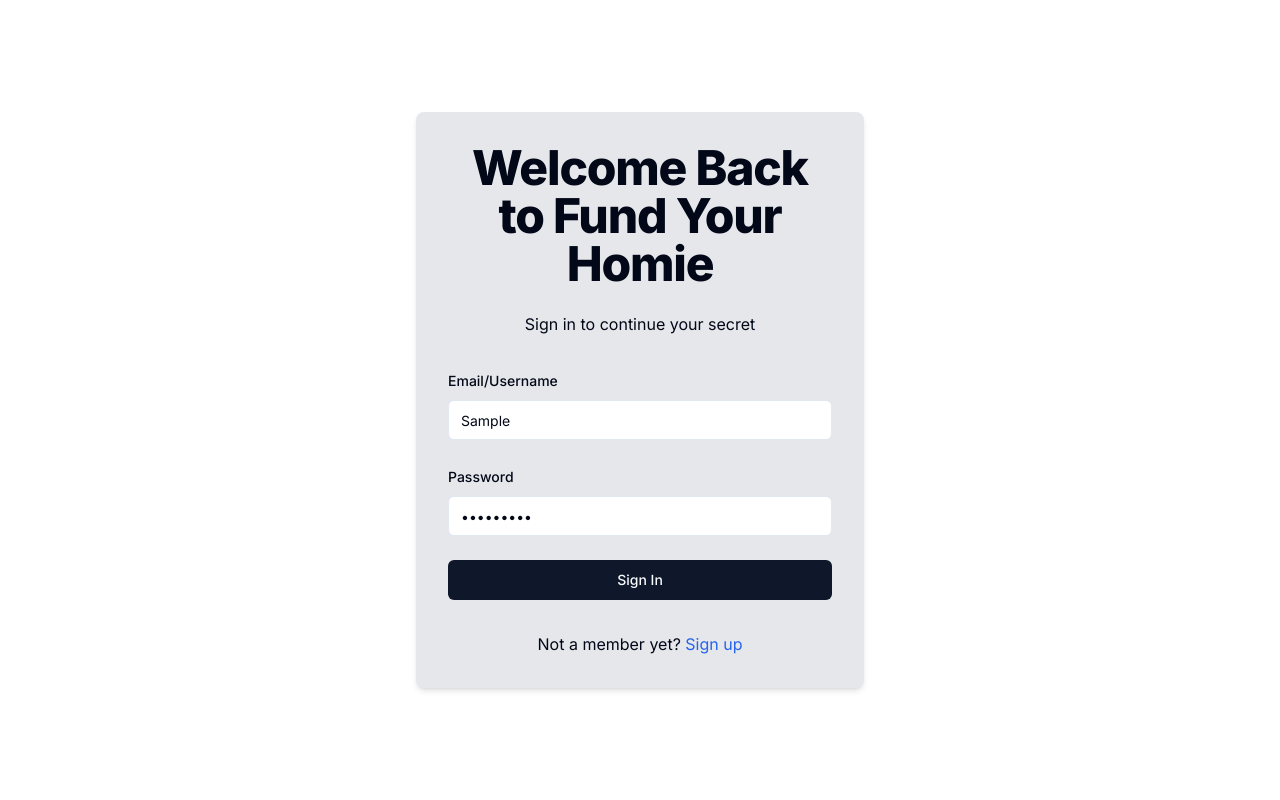
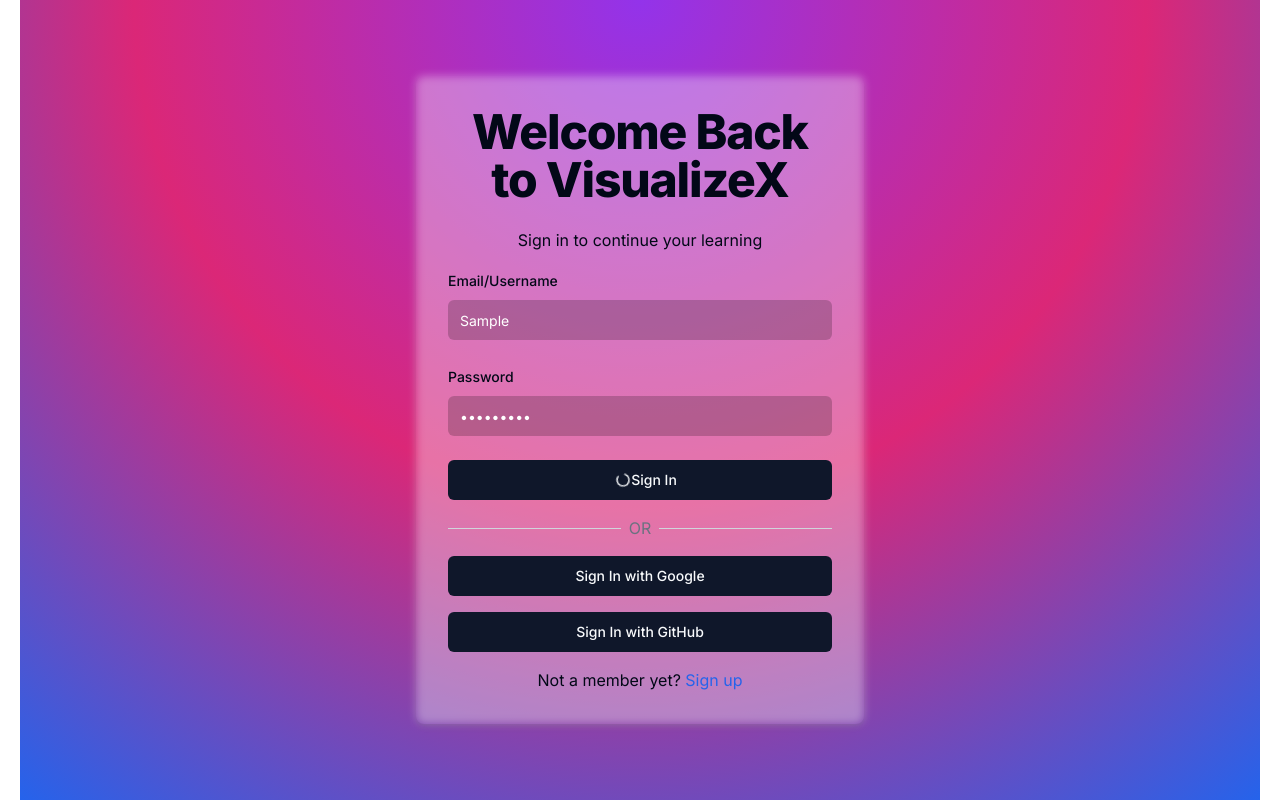
Before and after one commit to dev-shreyash/VisualizeX, a Next.js app in the folder app/: page /sign-in in a window 1280 px wide. Both pictures are taken after typing "Sample", "Sample123" into the empty fields and a click on the button "Sign In". Built offline with nearby package versions, Linux system fonts and the light colour scheme.

Commit message:
Updated: user auth config

```diff
--- a/app/src/app/(app)/dashboard/page.tsx
+++ b/app/src/app/(app)/dashboard/page.tsx
@@ -1,9 +1,57 @@
-import React from 'react'
+"use client";
+import React, { useEffect, useState } from 'react';
+import { useSessionData } from '@/app/hooks/useSessionData';
+import { signOut } from 'next-auth/react';
+import { useRouter } from 'next/navigation';
+import { Button } from '@/components/ui/button';
 
 const UserDashboard = () => {
+
+  const { session, status } = useSessionData();
+  const router = useRouter();
+  const [userStatus, setUserStatus] =useState(false);
+  useEffect(() => {
+
+    if (status === "authenticated") {
+      setUserStatus(true);
+      console.log("Session data:", session);
+    }
+  }, [session, status]);
+
+  if (status === "loading") {
+    return <div>Loading...</div>;
+  }
+
+  if (userStatus === false) {
+    return <div>Please log in to view your dashboard</div>;
+  }
+
+  // Logout
+  const handleSignOut = async () => {
+    try {
+      await signOut({
+        redirect: false,
+        callbackUrl: '/',
+      });
+
+      router.push('/');
+      window.location.reload();
+    } catch (error) {
+      console.error('Failed to sign out:', error);
+    }
+  };
+
   return (
-    <div>User Dashboard</div>
-  )
-}
+    <div>
+      <h2>User Dashboard</h2>
+      <div>
+        <h2>Profile</h2>
+        <p>Username: {session?.user?.username}</p>
+        <p>Email: {session?.user?.email}</p>
+        <Button className="w-full mx-4 md:w-auto bg-slate-900 text-white" variant='outline' onClick={handleSignOut}>Logout</Button>
+      </div>
+    </div>
+  );
+};
 
-export default UserDashboard
+export default UserDashboard;
--- a/app/src/app/(auth)/sign-in/page.tsx
+++ b/app/src/app/(auth)/sign-in/page.tsx
@@ -1,70 +1,93 @@
-'use client';
+"use client";
 
-import { zodResolver } from '@hookform/resolvers/zod';
-import { useForm } from 'react-hook-form';
-import * as z from 'zod';
-import { signIn } from 'next-auth/react';
-import {Form,FormField,FormItem,FormLabel,FormMessage} from '@/components/ui/form';
-import { Button } from '@/components/ui/button';
-import { Input } from '@/components/ui/input';
-import Link from 'next/link';
-import { useRouter } from 'next/navigation';
-import { useToast } from '@/components/ui/use-toast';
-import { signInSchema } from '@/schemas/signInSchema';
+import { zodResolver } from "@hookform/resolvers/zod";
+import { useForm } from "react-hook-form";
+import * as z from "zod";
+import { signIn } from "next-auth/react";
+import {
+  Form,
+  FormField,
+  FormItem,
+  FormLabel,
+  FormMessage,
+} from "@/components/ui/form";
+import { Button } from "@/components/ui/button";
+import { Input } from "@/components/ui/input";
+import Link from "next/link";
+import { useRouter } from "next/navigation";
+import { useToast } from "@/components/ui/use-toast";
+import { signInSchema } from "@/schemas/signInSchema";
+import { Loader2, RefreshCcw } from "lucide-react";
+import { useState } from "react";
 
 export default function SignInForm() {
+  const [isLoading, setIsLoading] = useState(false);
   const router = useRouter();
 
   const form = useForm<z.infer<typeof signInSchema>>({
     resolver: zodResolver(signInSchema),
     defaultValues: {
-      identifier: '',
-      password: '',
+      identifier: "",
+      password: "",
     },
   });
 
   const { toast } = useToast();
 
-
   const onSubmit = async (data: z.infer<typeof signInSchema>) => {
-    const result = await signIn('credentials', {
+    setIsLoading(true);
+    const result = await signIn("credentials", {
       redirect: false,
-      identifier: data.identifier,
+      identifier: data.identifier, // use correct field names
       password: data.password,
     });
 
-    console.log(result)
-    console.log(result)
+    console.log(result);
 
     if (result?.error) {
-      if (result.error === 'CredentialsSignin') {
+      if (result.error === "CredentialsSignin") {
         toast({
-          title: 'Login Failed',
-          description: 'Incorrect username or password',
-          variant: 'destructive',
+          title: "Login Failed",
+          description: "Incorrect username or password",
+          variant: "destructive",
         });
       } else {
         toast({
-          title: 'Error',
+          title: "Error",
           description: result.error,
-          variant: 'destructive',
+          variant: "destructive",
         });
       }
     }
+    window.location.reload();
 
-    if (result?.url) {
-      router.replace('/dashboard');
+    if (result?.ok) {
+      router.replace("/dashboard");
+    }
+  };
+
+  const handleOAuthSignIn = async (provider: string) => {
+    const result = await signIn(provider, { callbackUrl: "/dashboard" });
+    console.log(result);
+    if (result?.error) {
+      toast({
+        title: "Error",
+        description: result.error,
+        variant: "destructive",
+      });
     }
   };
 
   return (
-    <div className="flex justify-center mx-5 items-center min-h-screen bg-white-800">
-      <div className="w-full max-w-md p-8 space-y-8 bg-gray-200  rounded-lg shadow-md">
+    <div className="flex justify-center mx-5 items-center min-h-screen h-72 bg-[radial-gradient(circle_at_top,_var(--tw-gradient-stops))] from-purple-600 via-pink-600 to-blue-600">
+      <div className="relative w-full max-w-md p-8 rounded-lg shadow-md">
+        <div className="absolute inset-0 bg-white bg-opacity-35 blur-sm rounded-lg"></div>
+        <div className="relative z-10">
           <div className="text-center">
             <h1 className="text-2xl font-extrabold tracking-tight lg:text-5xl mb-6">
-            Welcome Back to Fund Your Homie
+              Welcome Back to VisualizeX
             </h1>
-          <p className="mb-4">Sign in to continue your secret</p>
+            <p className="mb-4">Sign in to continue your learning</p>
           </div>
           <Form {...form}>
             <form onSubmit={form.handleSubmit(onSubmit)} className="space-y-6">
@@ -74,7 +97,12 @@
                 render={({ field }) => (
                   <FormItem>
                     <FormLabel>Email/Username</FormLabel>
-                  <Input {...field} />
+                    <Input
+                      {...field}
+                      name="identifier" // use correct field name
+                      className="appearance-none border-none border-b-2 border-transparent bg-black bg-opacity-20 w-full py-2 px-3 text-white leading-tight focus:outline-none focus-visible:border-gray-500 placeholder:text-gray-300 focus:ring-0"
+                      type="text"
+                    />
                     <FormMessage />
                   </FormItem>
                 )}
@@ -85,174 +113,56 @@
                 render={({ field }) => (
                   <FormItem>
                     <FormLabel>Password</FormLabel>
-                  <Input type="password" {...field} />
+                    <Input
+                      {...field}
+                      name="password" // use correct field name
+                      type="password"
+                      className="appearance-none border-none border-b-2 border-transparent bg-black bg-opacity-20 w-full py-2 px-3 text-white leading-tight focus:outline-none focus-visible:border-gray-500 placeholder:text-gray-300 focus:ring-0"
+                    />
                     <FormMessage />
                   </FormItem>
                 )}
               />
-            <Button className='w-full' type="submit">Sign In</Button>
+              <Button className="w-full" type="submit">
+                {isLoading &&
+                  <Loader2 className="h-4 w-4 animate-spin ml-3" />
+                }
+                Sign In
+              </Button>
             </form>
           </Form>
+          <div className="flex items-center justify-center mt-4">
+            <hr className="w-full border-gray-300" />
+            <span className="px-2 text-gray-500">OR</span>
+            <hr className="w-full border-gray-300" />
+          </div>
+          <div className="flex flex-col space-y-4 mt-4">
+            <Button
+              className="w-full"
+              onClick={() => handleOAuthSignIn("google")}
+            >
+              Sign In with Google
+            </Button>
+            <Button
+              className="w-full"
+              onClick={() => handleOAuthSignIn("github")}
+            >
+              Sign In with GitHub
+            </Button>
+          </div>
           <div className="text-center mt-4">
             <p>
-            Not a member yet?{' '}
-            <Link href="/sign-up" className="text-blue-600 hover:text-blue-800">
+              Not a member yet?{" "}
+              <Link
+                href="/sign-up"
+                className="text-blue-600 hover:text-blue-800"
+              >
                 Sign up
               </Link>
             </p>
           </div>
         </div>
       </div>
+    </div>
   );
 }
-
-
-
-
-
-
-
-
-
-
-
-
-
-
-
-
-
-
-
-
-
-// 'use client';
-
-// import { zodResolver } from '@hookform/resolvers/zod';
-// import { useForm } from 'react-hook-form';
-// import * as z from 'zod';
-// import { signIn } from 'next-auth/react';
-// import { Form, FormField, FormItem, FormLabel, FormMessage } from '@/components/ui/form';
-// import { Button } from '@/components/ui/button';
-// import { Input } from '@/components/ui/input';
-// import Link from 'next/link';
-// import { useRouter } from 'next/navigation';
-// import { useToast } from '@/components/ui/use-toast';
-// import { signInSchema } from '@/schemas/signInSchema';
-
-// export default function SignInForm() {
-//   const router = useRouter();
-
-//   const form = useForm<z.infer<typeof signInSchema>>({
-//     resolver: zodResolver(signInSchema),
-//     defaultValues: {
-//       identifier: '',
-//       password: '',
-//     },
-//   });
-
-//   const { toast } = useToast();
-
-//   const onSubmit = async (data: z.infer<typeof signInSchema>) => {
-//     const result = await signIn('credentials', {
-//       redirect: false,
-//       identifier: data.identifier,
-//       password: data.password,
-//     });
-
-//     console.log(result)
-
-//     if (result?.error) {
-//       if (result.error === 'CredentialsSignin') {
-//         toast({
-//           title: 'Login Failed',
-//           description: 'Incorrect username or password',
-//           variant: 'destructive',
-//         });
-//       } else {
-//         toast({
-//           title: 'Error',
-//           description: result.error,
-//           variant: 'destructive',
-//         });
-//       }
-//     }
-
-//     if (result?.url) {
-//       router.replace('/dashboard');
-//     }
-//   };
-
-//   const handleOAuthSignIn = async (provider: string) => {
-//     const result = await signIn(provider, { callbackUrl: '/dashboard' });
-//     console.log(result)
-//     if (result?.error) {
-//       toast({
-//         title: 'Error',
-//         description: result.error,
-//         variant: 'destructive',
-//       });
-//     }
-//   };
-
-//   return (
-//     <div className="flex justify-center mx-5 items-center min-h-screen bg-white-800">
-//       <div className="w-full max-w-md p-8 space-y-8 bg-gray-200 rounded-lg shadow-md">
-//         <div className="text-center">
-//           <h1 className="text-2xl font-extrabold tracking-tight lg:text-5xl mb-6">
-//             Welcome Back to VisualizeX
-//           </h1>
-//           <p className="mb-4">Sign in to continue your learning</p>
-//         </div>
-//         <Form {...form}>
-//           <form onSubmit={form.handleSubmit(onSubmit)} className="space-y-6">
-//             <FormField
-//               name="identifier"
-//               control={form.control}
-//               render={({ field }) => (
-//                 <FormItem>
-//                   <FormLabel>Email/Username</FormLabel>
-//                   <Input {...field} />
-//                   <FormMessage />
-//                 </FormItem>
-//               )}
-//             />
-//             <FormField
-//               name="password"
-//               control={form.control}
-//               render={({ field }) => (
-//                 <FormItem>
-//                   <FormLabel>Password</FormLabel>
-//                   <Input type="password" {...field} />
-//                   <FormMessage />
-//                 </FormItem>
-//               )}
-//             />
-//             <Button className='w-full' type="submit">Sign In</Button>
-//           </form>
-//         </Form>
-//         <div className="flex items-center justify-center mt-4">
-//           <hr className="w-full border-gray-300" />
-//           <span className="px-2 text-gray-500">OR</span>
-//           <hr className="w-full border-gray-300" />
-//         </div>
-//         <div className="flex flex-col space-y-4 mt-4">
-//           <Button className="w-full" onClick={() => handleOAuthSignIn('google')}>
-//             Sign In with Google
-//           </Button>
-//           <Button className="w-full" onClick={() => handleOAuthSignIn('github')}>
-//             Sign In with GitHub
-//           </Button>
-//         </div>
-//         <div className="text-center mt-4">
-//           <p>
-//             Not a member yet?{' '}
-//             <Link href="/sign-up" className="text-blue-600 hover:text-blue-800">
-//               Sign up
-//             </Link>
-//           </p>
-//         </div>
-//       </div>
-//     </div>
-//   );
-// }
--- a/app/src/app/ClientWrapper.tsx
+++ b/app/src/app/ClientWrapper.tsx
@@ -1,22 +1,17 @@
-"use client"; // Mark this file as a Client Component
+"use client";
 
-import { usePathname } from 'next/navigation';
+import { SessionProvider } from "next-auth/react";
 import { Toaster } from '@/components/ui/toaster';
 
-
 const ClientWrapper = ({ children }: { children: React.ReactNode }) => {
-    const pathname = usePathname();
-    const noNavbarRoutes = ['/sign-in', '/sign-up'];
-
-    // const showNavbar = !noNavbarRoutes.some(route => pathname.startsWith(route));
-
-    return (
+  return (
+    <SessionProvider>
       <>
-        {/* {showNavbar && <Navbar2/>} */}
         {children}
         <Toaster />
       </>
-    );
-  };
+    </SessionProvider>
+  );
+};
 
-  export default ClientWrapper;
+export default ClientWrapper;
--- a/app/src/app/api/[...nextauth]/options.ts
+++ b/app/src/app/api/auth/[...nextauth]/options.ts
@@ -1,11 +1,10 @@
 import { NextAuthOptions } from "next-auth";
 import CredentialsProvider from 'next-auth/providers/credentials';
-// import GoogleProvider from "next-auth/providers/google";
-// import GitHubProvider from "next-auth/providers/github";
+import GoogleProvider from "next-auth/providers/google";
+import GitHubProvider from "next-auth/providers/github";
 import { PrismaAdapter } from "@next-auth/prisma-adapter";
 import bcrypt from 'bcryptjs';
 import { signInSchema } from "@/schemas/signInSchema";
-
 import { db } from "@/app/lib/database/database";
 
 export const authOptions: NextAuthOptions = {
@@ -14,10 +13,11 @@
       id: 'credentials',
       name: 'Credentials',
       credentials: {
-        email: { label: 'Email', type: 'text' },
-        password: { label: 'Password', type: 'password' },
+        identifier: { label: 'Email/Username', type: 'text' }, // match the name
+        password: { label: 'Password', type: 'password' },     // match the name
       },
       async authorize(credentials: any): Promise<any> {
+        console.time('authorize')
         try {
           const parsedCredentials = signInSchema.parse(credentials);
           const user = await db.user.findFirst({
@@ -29,6 +29,8 @@
             },
           });
 
+          console.timeLog('authorize', 'User query executed');
+
           if (!user || !user.password) {
             throw new Error('No user found with this email or username');
           }
@@ -38,6 +40,8 @@
             user.password
           );
 
+          console.timeLog('authorize', 'Password comparison executed');
+
           if (isPasswordCorrect) {
             return user;
           } else {
@@ -46,19 +50,19 @@
         } catch (err: any) {
           console.error('Error in authorize:', err);
           throw new Error(err.message || 'Authentication failed');
+        } finally {
+          console.timeEnd('authorize');
         }
       }
-
     }),
-    // Uncomment these when you have the secrets
-    // GoogleProvider({
-    //   clientId: process.env.GOOGLE_CLIENT_ID!,
-    //   clientSecret: process.env.GOOGLE_CLIENT_SECRET!,
-    // }),
-    // GitHubProvider({
-    //   clientId: process.env.GITHUB_CLIENT_ID!,
-    //   clientSecret: process.env.GITHUB_CLIENT_SECRET!,
-    // }),
+    GoogleProvider({
+      clientId: process.env.GOOGLE_CLIENT_ID!,
+      clientSecret: process.env.GOOGLE_CLIENT_SECRET!,
+    }),
+    GitHubProvider({
+      clientId: process.env.GITHUB_CLIENT_ID!,
+      clientSecret: process.env.GITHUB_CLIENT_SECRET!,
+    }),
   ],
   debug: true,
   adapter: PrismaAdapter(db),
--- /dev/null
+++ b/app/src/app/hooks/useSessionData.ts
@@ -0,0 +1,6 @@
+import { useSession } from 'next-auth/react';
+
+export const useSessionData = () => {
+  const { data: session, status } = useSession();
+  return { session, status };
+};
--- a/app/src/app/layout.tsx
+++ b/app/src/app/layout.tsx
@@ -7,8 +7,8 @@
 const inter = Inter({ subsets: ['latin'] });
 
 export const metadata: Metadata = {
-  title: 'Fund Your Homie',
-  description: 'get real advice from real peoples.',
+  title: 'VisualizeX',
+  description: 'An Algorithmic learning skew.',
 };
 
 interface RootLayoutProps {
--- a/app/src/app/page.tsx
+++ b/app/src/app/page.tsx
@@ -1,9 +1,22 @@
+
+"use client"
+
+import { Button } from "@/components/ui/button";
 import Image from "next/image";
+import { useRouter } from 'next/navigation';
 
 export default function Home() {
+  const router = useRouter();
+
   return (
     <main className="flex min-h-screen flex-col items-center justify-between p-24">
-
+     This is home page
+     <Button
+            className="mb-2"
+            onClick={() => (router.replace(`/dashboard`))}
+          >
+            Go to Dashboard
+      </Button>
     </main>
   );
 }
--- a/app/src/components/ui/input.tsx
+++ b/app/src/components/ui/input.tsx
@@ -11,7 +11,7 @@
       <input
         type={type}
         className={cn(
-          "flex h-10 w-full rounded-md border border-input bg-background px-3 py-2 text-sm ring-offset-background file:border-0 file:bg-transparent file:text-sm file:font-medium placeholder:text-muted-foreground focus-visible:outline-none focus-visible:ring-2 focus-visible:ring-ring focus-visible:ring-offset-2 disabled:cursor-not-allowed disabled:opacity-50",
+          "flex h-10 w-full rounded-md border border-input bg-background px-3 py-2 text-sm ring-offset-background file:border-0 file:bg-transparent file:text-sm file:font-medium placeholder:text-muted-foreground focus-visible:outline-none  disabled:cursor-not-allowed disabled:opacity-50",
           className
         )}
         ref={ref}
--- a/app/src/context/AuthProvider.tsx
+++ b/app/src/context/AuthProvider.tsx
@@ -4,6 +4,7 @@
 
 export default function AuthProvider({
   children,
+
 }: {
   children: React.ReactNode;
 }) {
--- /dev/null
+++ b/app/src/helper/sessionLogger.tsx
@@ -0,0 +1,23 @@
+// components/SessionLogger.tsx
+import { useSession } from "next-auth/react";
+import { useEffect } from "react";
+
+const SessionLogger = () => {
+  const { data: session, status } = useSession();
+
+  useEffect(() => {
+    if (status === "authenticated") {
+      console.log("Session data:", session);
+    }
+  }, [session, status]);
+
+  return (
+    <div>
+      {status === "loading" && <p>Loading...</p>}
+      {status === "authenticated" && <p>User is authenticated</p>}
+      {status === "unauthenticated" && <p>User is not authenticated</p>}
+    </div>
+  );
+};
+
+export default SessionLogger;
--- a/app/src/middleware.ts
+++ b/app/src/middleware.ts
@@ -1,21 +1,19 @@
-import { NextResponse, NextRequest } from 'next/server'
- export { default } from "next-auth/middleware"
- import {getToken} from 'next-auth/jwt'
-// This function can be marked `async` if using `await` inside
+import { NextResponse, NextRequest } from 'next/server';
+import { getToken } from 'next-auth/jwt';
+
 export async function middleware(request: NextRequest) {
+  const token = await getToken({ req: request });
+  const url = request.nextUrl;
 
-    const token = await getToken({req: request})
-    const url=request.nextUrl
-    if(token&&(url.pathname.startsWith('/sign-in')||url.pathname.startsWith('/sign-up')||url.pathname.startsWith('/')))
-    if(!token)
-  return NextResponse.redirect(new URL('/home', request.url))
+  if (token && (url.pathname.startsWith('/sign-in') || url.pathname.startsWith('/sign-up'))) {
+    return NextResponse.redirect(new URL('/dashboard', request.url));
+  }
+
+  if (!token && url.pathname.startsWith('/dashboard')) {
+    return NextResponse.redirect(new URL('/sign-in', request.url));
+  }
 }
 
 export const config = {
-  matcher: [
-    '/sign-in',
-    '/sign-up',
-    '/',
-    '/dashboard/:path*',
-  ]
-}
+  matcher: ['/sign-in', '/sign-up', '/dashboard/:path*'],
+};
```
Also changed, not shown: app/src/app/api/auth/[...nextauth]/route.ts (renamed from app/src/app/api/[...nextauth]/route.ts). Lines whose indentation alone changed are shown as unchanged.
